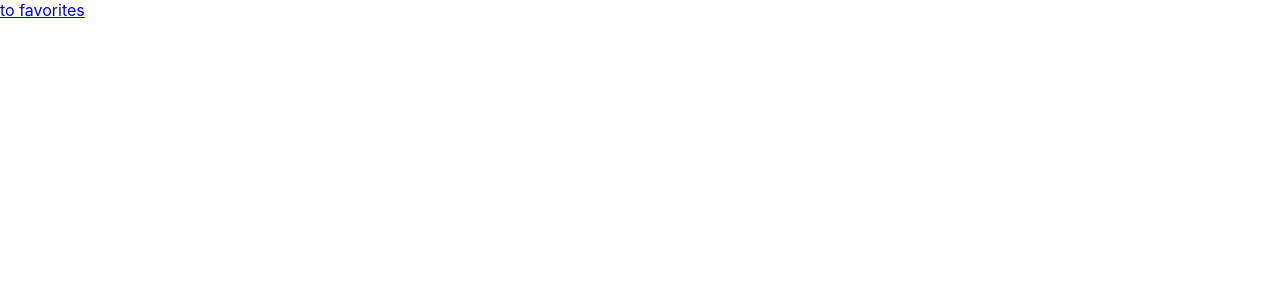
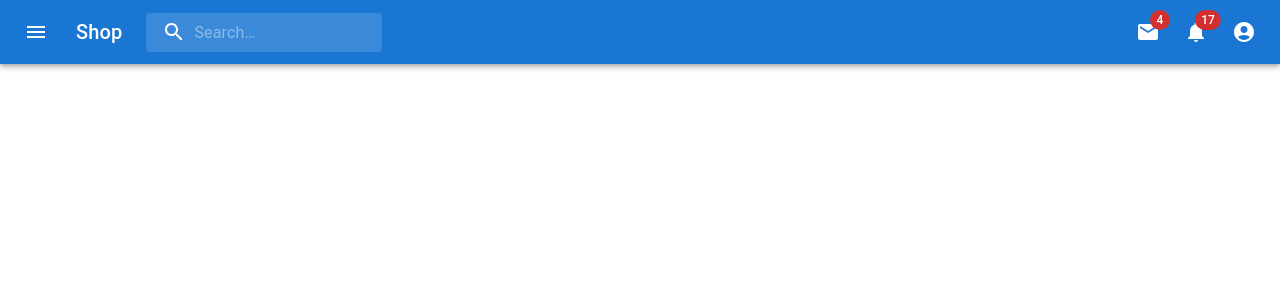
Before and after one commit to vyacheslavsa/front-material, a React (Create React App) app: page /home in a window 1280 px wide. Shown: the top 300 px of the page. Built offline with nearby package versions, Linux system fonts and the light colour scheme.

Commit message:
add heder

```diff
--- a/src/pages/Home/Home.jsx
+++ b/src/pages/Home/Home.jsx
@@ -1,12 +1,233 @@
-import React from 'react'
-import { Link } from 'react-router-dom'
+import * as React from 'react';
+import { styled, alpha } from '@mui/material/styles';
+import AppBar from '@mui/material/AppBar';
+import Box from '@mui/material/Box';
+import Toolbar from '@mui/material/Toolbar';
+import IconButton from '@mui/material/IconButton';
+import Typography from '@mui/material/Typography';
+import InputBase from '@mui/material/InputBase';
+import Badge from '@mui/material/Badge';
+import MenuItem from '@mui/material/MenuItem';
+import Menu from '@mui/material/Menu';
+import MenuIcon from '@mui/icons-material/Menu';
+import SearchIcon from '@mui/icons-material/Search';
+import AccountCircle from '@mui/icons-material/AccountCircle';
+import MailIcon from '@mui/icons-material/Mail';
+import NotificationsIcon from '@mui/icons-material/Notifications';
+import MoreIcon from '@mui/icons-material/MoreVert';
 
-const Home = () => {
-  return(
-    <div>
-      <Link to="/favorites">to favorites</Link>
-    </div>
-  )
+const Search = styled('div')(({ theme }) => ({
+  position: 'relative',
+  borderRadius: theme.shape.borderRadius,
+  backgroundColor: alpha(theme.palette.common.white, 0.15),
+  '&:hover': {
+    backgroundColor: alpha(theme.palette.common.white, 0.25),
+  },
+  marginRight: theme.spacing(2),
+  marginLeft: 0,
+  width: '100%',
+  [theme.breakpoints.up('sm')]: {
+    marginLeft: theme.spacing(3),
+    width: 'auto',
+  },
+}));
+
+const SearchIconWrapper = styled('div')(({ theme }) => ({
+  padding: theme.spacing(0, 2),
+  height: '100%',
+  position: 'absolute',
+  pointerEvents: 'none',
+  display: 'flex',
+  alignItems: 'center',
+  justifyContent: 'center',
+}));
+
+const StyledInputBase = styled(InputBase)(({ theme }) => ({
+  color: 'inherit',
+  '& .MuiInputBase-input': {
+    padding: theme.spacing(1, 1, 1, 0),
+    // vertical padding + font size from searchIcon
+    paddingLeft: `calc(1em + ${theme.spacing(4)})`,
+    transition: theme.transitions.create('width'),
+    width: '100%',
+    [theme.breakpoints.up('md')]: {
+      width: '20ch',
+    },
+  },
+}));
+
+export default function Home() {
+  const [anchorEl, setAnchorEl] = React.useState(null);
+  const [mobileMoreAnchorEl, setMobileMoreAnchorEl] = React.useState(null);
+
+  const isMenuOpen = Boolean(anchorEl);
+  const isMobileMenuOpen = Boolean(mobileMoreAnchorEl);
+
+  const handleProfileMenuOpen = (event) => {
+    setAnchorEl(event.currentTarget);
+  };
+
+  const handleMobileMenuClose = () => {
+    setMobileMoreAnchorEl(null);
+  };
+
+  const handleMenuClose = () => {
+    setAnchorEl(null);
+    handleMobileMenuClose();
+  };
+
+  const handleMobileMenuOpen = (event) => {
+    setMobileMoreAnchorEl(event.currentTarget);
+  };
+
+  const menuId = 'primary-search-account-menu';
+  const renderMenu = (
+    <Menu
+      anchorEl={anchorEl}
+      anchorOrigin={{
+        vertical: 'top',
+        horizontal: 'right',
+      }}
+      id={menuId}
+      keepMounted
+      transformOrigin={{
+        vertical: 'top',
+        horizontal: 'right',
+      }}
+      open={isMenuOpen}
+      onClose={handleMenuClose}
+    >
+      <MenuItem onClick={handleMenuClose}>Profile</MenuItem>
+      <MenuItem onClick={handleMenuClose}>My account</MenuItem>
+    </Menu>
+  );
+
+  const mobileMenuId = 'primary-search-account-menu-mobile';
+  const renderMobileMenu = (
+    <Menu
+      anchorEl={mobileMoreAnchorEl}
+      anchorOrigin={{
+        vertical: 'top',
+        horizontal: 'right',
+      }}
+      id={mobileMenuId}
+      keepMounted
+      transformOrigin={{
+        vertical: 'top',
+        horizontal: 'right',
+      }}
+      open={isMobileMenuOpen}
+      onClose={handleMobileMenuClose}
+    >
+      <MenuItem>
+        <IconButton size="large" aria-label="show 4 new mails" color="inherit">
+          <Badge badgeContent={4} color="error">
+            <MailIcon />
+          </Badge>
+        </IconButton>
+        <p>Messages</p>
+      </MenuItem>
+      <MenuItem>
+        <IconButton
+          size="large"
+          aria-label="show 17 new notifications"
+          color="inherit"
+        >
+          <Badge badgeContent={17} color="error">
+            <NotificationsIcon />
+          </Badge>
+        </IconButton>
+        <p>Notifications</p>
+      </MenuItem>
+      <MenuItem onClick={handleProfileMenuOpen}>
+        <IconButton
+          size="large"
+          aria-label="account of current user"
+          aria-controls="primary-search-account-menu"
+          aria-haspopup="true"
+          color="inherit"
+        >
+          <AccountCircle />
+        </IconButton>
+        <p>Profile</p>
+      </MenuItem>
+    </Menu>
+  );
+
+  return (
+    <Box sx={{ flexGrow: 1 }}>
+      <AppBar position="static">
+        <Toolbar>
+          <IconButton
+            size="large"
+            edge="start"
+            color="inherit"
+            aria-label="open drawer"
+            sx={{ mr: 2 }}
+          >
+            <MenuIcon />
+          </IconButton>
+          <Typography
+            variant="h6"
+            noWrap
+            component="div"
+            sx={{ display: { xs: 'none', sm: 'block' } }}
+          >
+            Shop
+          </Typography>
+          <Search>
+            <SearchIconWrapper>
+              <SearchIcon />
+            </SearchIconWrapper>
+            <StyledInputBase
+              placeholder="Search…"
+              inputProps={{ 'aria-label': 'search' }}
+            />
+          </Search>
+          <Box sx={{ flexGrow: 1 }} />
+          <Box sx={{ display: { xs: 'none', md: 'flex' } }}>
+            <IconButton size="large" aria-label="show 4 new mails" color="inherit">
+              <Badge badgeContent={4} color="error">
+                <MailIcon />
+              </Badge>
+            </IconButton>
+            <IconButton
+              size="large"
+              aria-label="show 17 new notifications"
+              color="inherit"
+            >
+              <Badge badgeContent={17} color="error">
+                <NotificationsIcon />
+              </Badge>
+            </IconButton>
+            <IconButton
+              size="large"
+              edge="end"
+              aria-label="account of current user"
+              aria-controls={menuId}
+              aria-haspopup="true"
+              onClick={handleProfileMenuOpen}
+              color="inherit"
+            >
+              <AccountCircle />
+            </IconButton>
+          </Box>
+          <Box sx={{ display: { xs: 'flex', md: 'none' } }}>
+            <IconButton
+              size="large"
+              aria-label="show more"
+              aria-controls={mobileMenuId}
+              aria-haspopup="true"
+              onClick={handleMobileMenuOpen}
+              color="inherit"
+            >
+              <MoreIcon />
+            </IconButton>
+          </Box>
+        </Toolbar>
+      </AppBar>
+      {renderMobileMenu}
+      {renderMenu}
+    </Box>
+  );
 }
-
-export default Home
```
